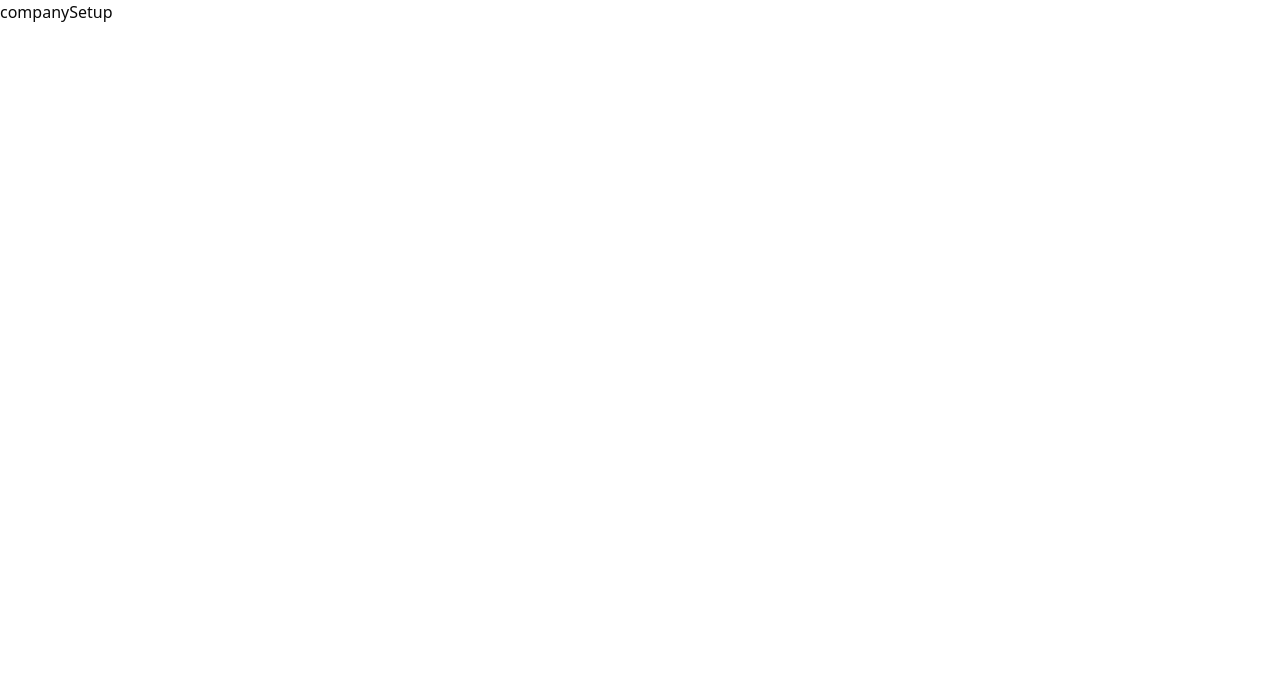
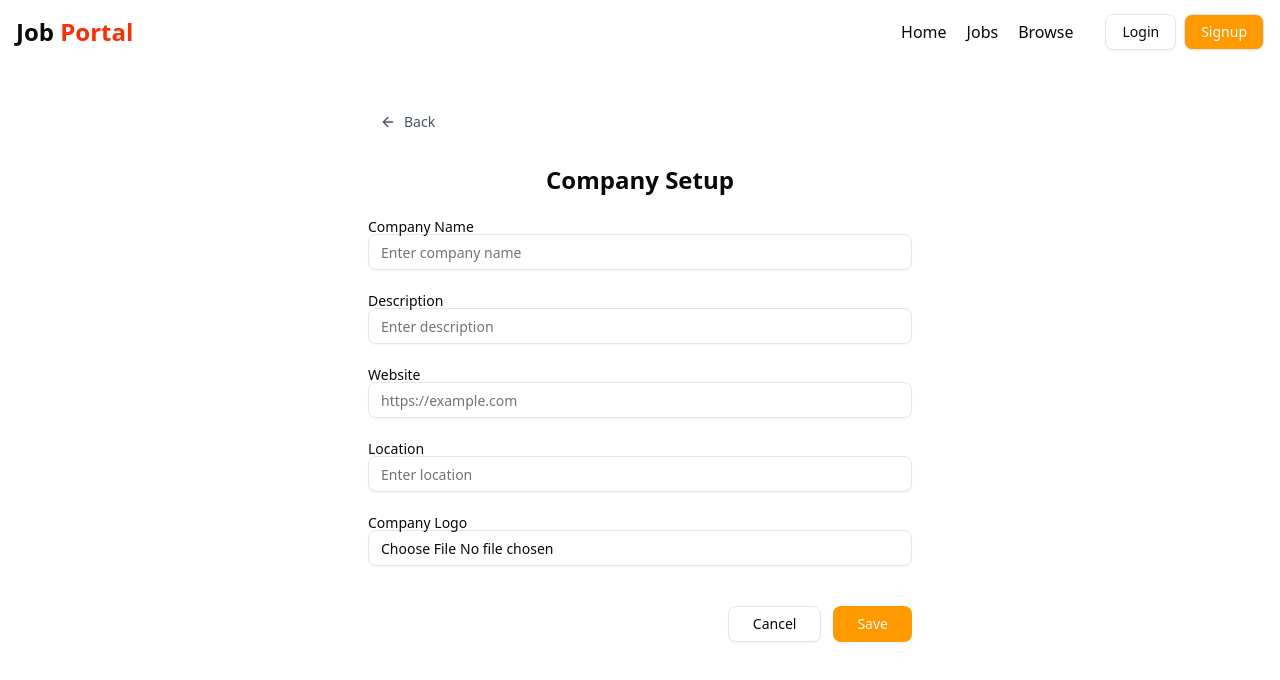
Before and after one commit to pawan0110/job-portal, a React (Vite) app in the folder frontend/: page /admin/companies/1 in a window 1280 px wide. Shown: the top 680 px of the page. Built offline with nearby package versions, Linux system fonts and the light colour scheme; the HTML template or start-up script is replaced by a standard one.

Commit message:
Enhance company update functionality with file upload support and improved error handling

```diff
--- a/frontend/src/components/admin/CompanySetup.jsx
+++ b/frontend/src/components/admin/CompanySetup.jsx
@@ -1,9 +1,177 @@
-import React from 'react'
+import React, { useState } from "react";
+import Navbar from "../shared/Navbar";
+import { Button } from "../ui/button";
+import { Label } from "../ui/label";
+import { Input } from "../ui/input";
+import { ArrowLeft, Loader2 } from "lucide-react";
+import { useNavigate, useParams } from "react-router-dom";
+import axios from "axios";
+import { toast } from "sonner";
+import { COMPANY_API_END_POINT } from "@/utils/constant";
 
 const CompanySetup = () => {
+  const [input, setInput] = useState({
+    name: "",
+    description: "",
+    website: "",
+    location: "",
+    file: null,
+  });
+
+  const [loading, setLoading] = useState(false);
+  const params = useParams();
+  const navigate = useNavigate();
+
+  const changeEventHandler = (e) => {
+    setInput({ ...input, [e.target.name]: e.target.value });
+  };
+
+  const fileChangeHandler = (e) => {
+    setInput({ ...input, file: e.target.files[0] });
+  };
+
+  const submitHandler = async (e) => {
+    e.preventDefault();
+    try {
+      setLoading(true);
+      const formData = new FormData();
+      formData.append("name", input.name);
+      formData.append("description", input.description);
+      formData.append("website", input.website);
+      formData.append("location", input.location);
+
+      if (input.file) {
+        formData.append("file", input.file);
+      }
+
+      const res = await axios.put(
+        `${COMPANY_API_END_POINT}/update/${params.id}`,
+        formData,
+        {
+          headers: { "Content-Type": "multipart/form-data" },
+          withCredentials: true,
+        }
+      );
+
+      if (res.data.success) {
+        toast.success("Company updated successfully!");
+        navigate("/admin/companies");
+      }
+    } catch (err) {
+      console.error(err);
+      toast.error("Failed to update company");
+    } finally {
+      setLoading(false);
+    }
+  };
+
   return (
-    <div>companySetup</div>
-  )
-}
+    <div>
+      <Navbar />
+      <div className="max-w-xl mx-auto my-10 px-4">
 
-export default CompanySetup
+        {/* Back Button */}
+        <div className="mb-6">
+          <Button
+            type="button"
+            variant="ghost"
+            onClick={() => navigate("/admin/companies")}
+            className="flex items-center gap-2 text-gray-600 hover:text-black"
+          >
+            <ArrowLeft className="h-4 w-4" />
+            Back
+          </Button>
+        </div>
+
+        {/* Title */}
+        <h1 className="font-bold text-2xl mb-6 text-center">Company Setup</h1>
+
+        <form onSubmit={submitHandler} className="space-y-6">
+          {/* Company Name */}
+          <div>
+            <Label>Company Name</Label>
+            <Input
+              type="text"
+              name="name"
+              value={input.name}
+              onChange={changeEventHandler}
+              placeholder="Enter company name"
+            />
+          </div>
+
+          {/* Description */}
+          <div>
+            <Label>Description</Label>
+            <Input
+              type="text"
+              name="description"
+              value={input.description}
+              onChange={changeEventHandler}
+              placeholder="Enter description"
+            />
+          </div>
+
+          {/* Website */}
+          <div>
+            <Label>Website</Label>
+            <Input
+              type="url"
+              name="website"
+              value={input.website}
+              onChange={changeEventHandler}
+              placeholder="https://example.com"
+            />
+          </div>
+
+          {/* Location */}
+          <div>
+            <Label>Location</Label>
+            <Input
+              type="text"
+              name="location"
+              value={input.location}
+              onChange={changeEventHandler}
+              placeholder="Enter location"
+            />
+          </div>
+
+          {/* File Upload */}
+          <div>
+            <Label>Company Logo</Label>
+            <Input
+              type="file"
+              name="file"
+              accept="image/*"
+              onChange={fileChangeHandler}
+            />
+          </div>
+
+          {/* Submit Buttons */}
+          <div className="flex justify-end gap-3 pt-4">
+            <Button
+              type="button"
+              variant="outline"
+              onClick={() => navigate("/admin/companies")}
+              className="px-6"
+            >
+              Cancel
+            </Button>
+
+            {loading ? (
+              <Button className="bg-amber-500 px-6">
+                <Loader2 className="mr-2 h-4 w-4 animate-spin" />
+                Saving...
+              </Button>
+            ) : (
+              <Button type="submit" className="bg-amber-500 hover:bg-amber-600 px-6">
+                Save
+              </Button>
+            )}
+          </div>
+        </form>
+      </div>
+    </div>
+  );
+};
+
+export default CompanySetup;
```
Also changed, not shown: 2 other files (tests, documents, lock files or other folders).
